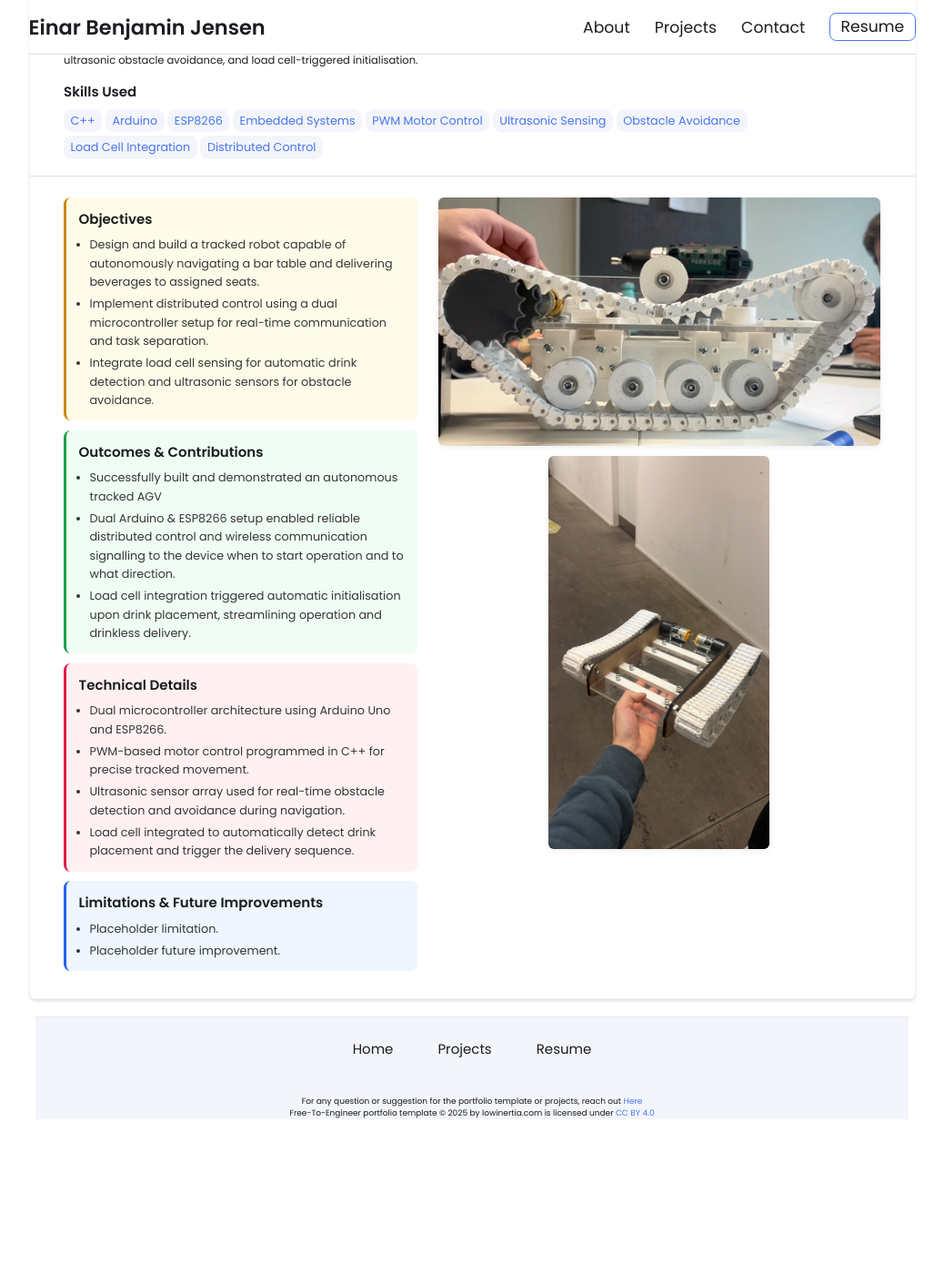
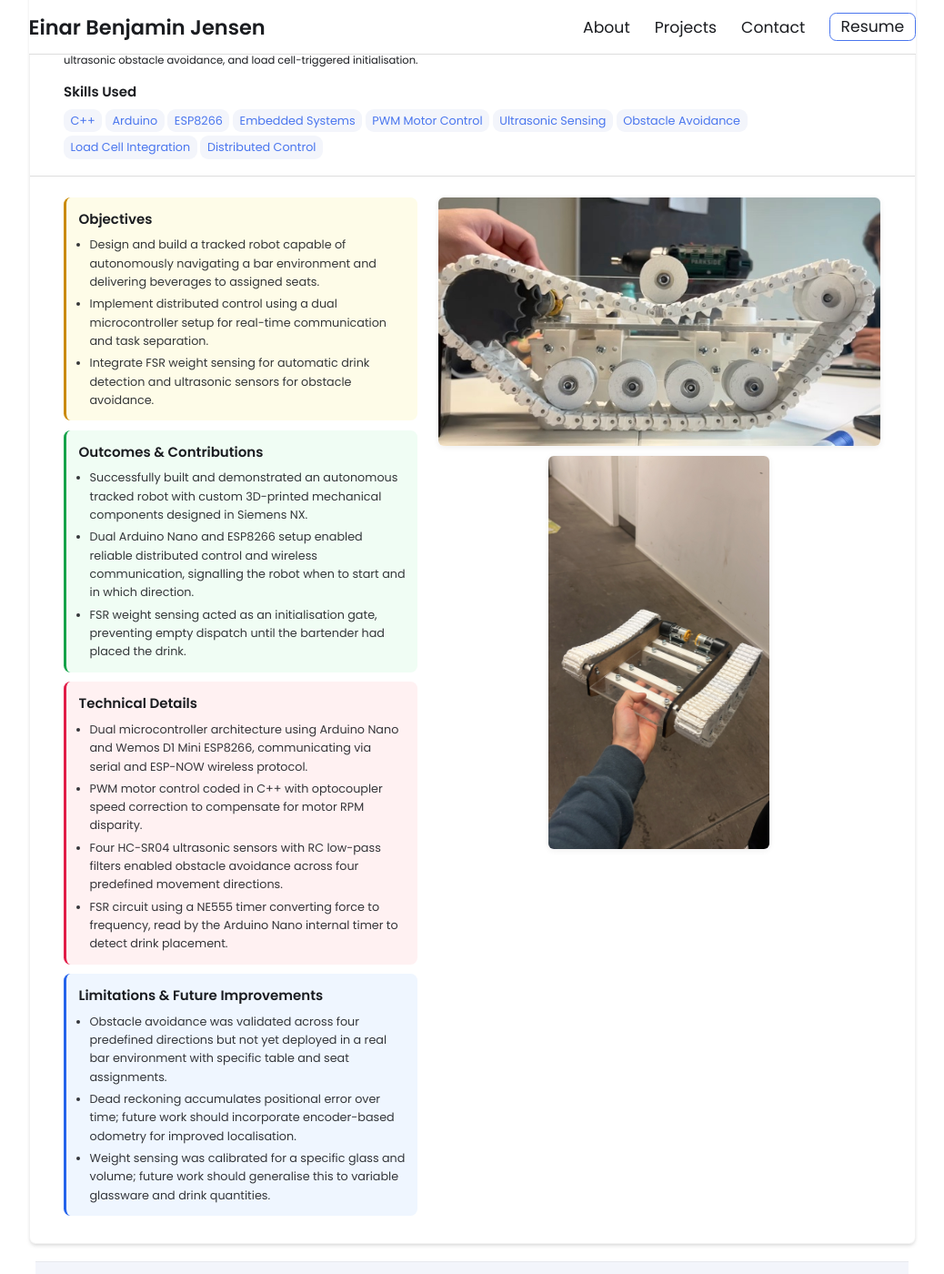
Before and after one commit to ebj17/ebj17.github.io, a Jekyll site: the page built from _projects/autonomous-bartender-agv/index.md, in a window 1280 px wide and 1400 px high, scrolled down 438 px. Shown: the whole window at 91% size, without its empty margins (121-1159 px from the left). Built offline with Jekyll 4.4.1, drawn with Linux system fonts in a browser that asks for light colours; before the commit the page ends 1668 px from its top, so only the background shows below that.

Commit message:
Fill autonomous bartender AGV project with full content
All four spec box sections populated with accurate descriptions
of the FSR sensing, ESP-NOW comms, and optocoupler motor control.

Co-Authored-By: Claude Sonnet 4.6 <noreply@anthropic.com>

```diff
--- a/_projects/autonomous-bartender-agv/index.md
+++ b/_projects/autonomous-bartender-agv/index.md
@@ -29,24 +29,25 @@ image_scales:               # optional: width per gallery image in order (100% =
 
 # ── SPEC BOXES ───────────────────────────────────────────────────────────────
 objectives:                    # yellow box — what you set out to do
-  - Design and build a tracked robot capable of autonomously navigating a bar table and delivering beverages to assigned seats.
+  - Design and build a tracked robot capable of autonomously navigating a bar environment and delivering beverages to assigned seats.
   - Implement distributed control using a dual microcontroller setup for real-time communication and task separation.
-  - Integrate load cell sensing for automatic drink detection and ultrasonic sensors for obstacle avoidance.
+  - Integrate FSR weight sensing for automatic drink detection and ultrasonic sensors for obstacle avoidance.
 
 outcomes:                      # green box — key results and achievements
-  - Successfully built and demonstrated an autonomous tracked AGV
-  - Dual Arduino & ESP8266 setup enabled reliable distributed control and wireless communication signalling to the device when to start operation and to what direction.
-  - Load cell integration triggered automatic initialisation upon drink placement, streamlining operation and drinkless delivery.
+  - Successfully built and demonstrated an autonomous tracked robot with custom 3D-printed mechanical components designed in Siemens NX.
+  - Dual Arduino Nano and ESP8266 setup enabled reliable distributed control and wireless communication, signalling the robot when to start and in which direction.
+  - FSR weight sensing acted as an initialisation gate, preventing empty dispatch until the bartender had placed the drink.
 
 technical:                     # red box — technologies, methods, and implementation details
-  - Dual microcontroller architecture using Arduino Uno and ESP8266.
-  - PWM-based motor control programmed in C++ for precise tracked movement.
-  - Ultrasonic sensor array used for real-time obstacle detection and avoidance during navigation.
-  - Load cell integrated to automatically detect drink placement and trigger the delivery sequence.
+  - "Dual microcontroller architecture using Arduino Nano and Wemos D1 Mini ESP8266, communicating via serial and ESP-NOW wireless protocol."
+  - PWM motor control coded in C++ with optocoupler speed correction to compensate for motor RPM disparity.
+  - Four HC-SR04 ultrasonic sensors with RC low-pass filters enabled obstacle avoidance across four predefined movement directions.
+  - FSR circuit using a NE555 timer converting force to frequency, read by the Arduino Nano internal timer to detect drink placement.
 
 limitations:                   # blue box — known constraints and future directions
-  - Placeholder limitation.
-  - Placeholder future improvement.
+  - Obstacle avoidance was validated across four predefined directions but not yet deployed in a real bar environment with specific table and seat assignments.
+  - Dead reckoning accumulates positional error over time; future work should incorporate encoder-based odometry for improved localisation.
+  - Weight sensing was calibrated for a specific glass and volume; future work should generalise this to variable glassware and drink quantities.
 
 # ── GALLERY ──────────────────────────────────────────────────────────────────
 # Drop any image named gallery-1.jpg, gallery-2.jpg, gallery-3.jpg etc. into
```
